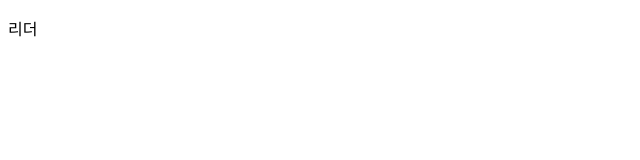
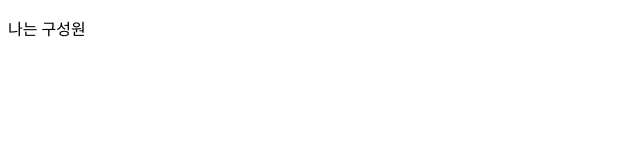
Before and after one commit to kimsunok7/hello, a plain HTML site: page index.html in a window 1280 px wide. Shown: the full height of the page, 0-640 px from the left. Drawn offline with Linux system fonts and the light colour scheme.

Commit message:
구성원

```diff
--- a/index.html
+++ b/index.html
@@ -6,6 +6,6 @@
     <title>Document</title>
   </head>
   <body>
-    <p>리더</p>
+    <p>나는 구성원</p>
   </body>
 </html>
```
